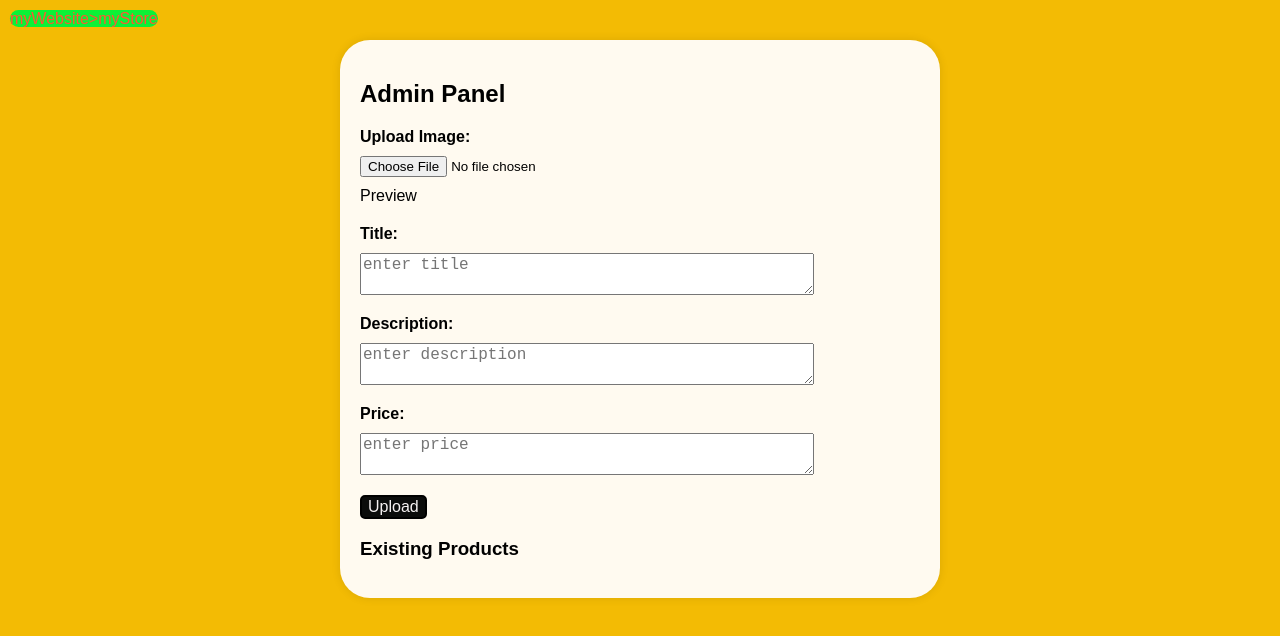
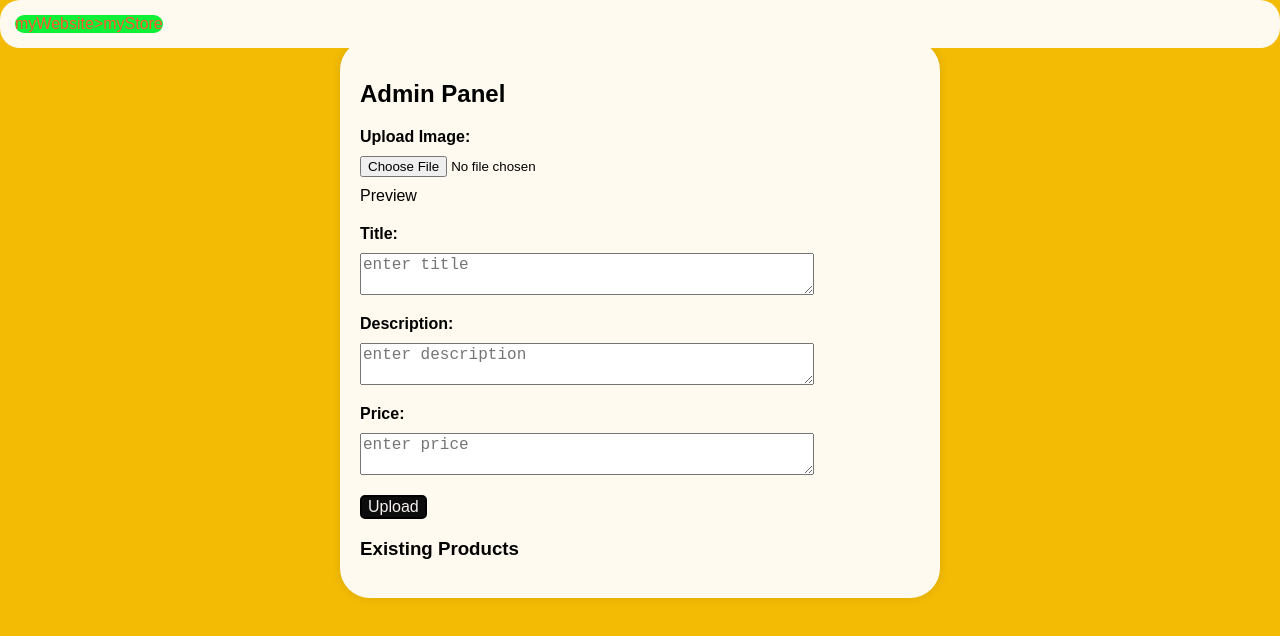
Before and after one commit to breidde3065/everadmin, a plain HTML site: page index.html in a window 1280 px wide. Drawn offline with Linux system fonts and the light colour scheme; no server answers.

Commit message:
Update admin.css

```diff
--- a/admin.css
+++ b/admin.css
@@ -19,7 +19,7 @@ body{
     align-items: center;
     padding: 20px;
 }
-.navbar{
+#navbar{
     display:flex;
     color:#ff5733;
     padding:15px;
```
